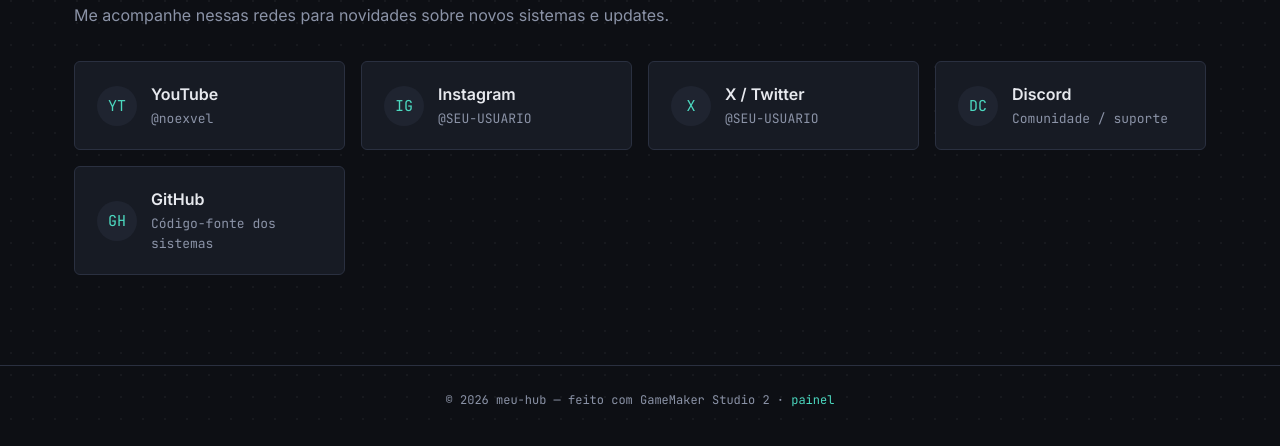
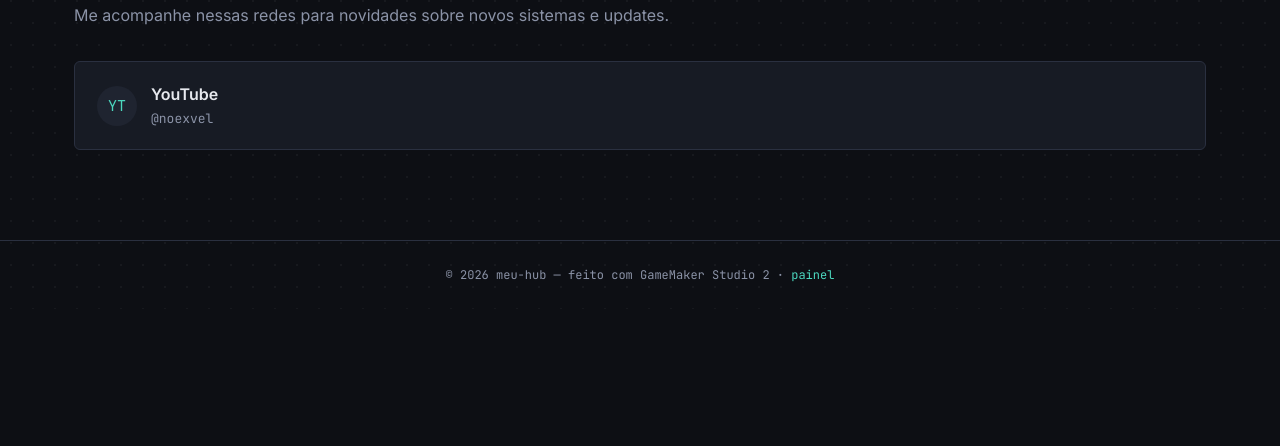
Before and after one commit to NoeXVel/minha-biblioteca.br.io, a plain HTML site: page social.html in a window 1280 px wide. Shown: the part 142-588 px from the top of the page. Drawn offline with Linux system fonts and the light colour scheme.

Commit message:
Update social.html

```diff
--- a/social.html
+++ b/social.html
@@ -34,22 +34,6 @@
       <div class="social-icon">YT</div>
       <div><h3>YouTube</h3><span>@noexvel</span></div>
     </a>
-    <a class="social-card" href="https://instagram.com/SEU-USUARIO" target="_blank" rel="noopener">
-      <div class="social-icon">IG</div>
-      <div><h3>Instagram</h3><span>@SEU-USUARIO</span></div>
-    </a>
-    <a class="social-card" href="https://x.com/SEU-USUARIO" target="_blank" rel="noopener">
-      <div class="social-icon">X</div>
-      <div><h3>X / Twitter</h3><span>@SEU-USUARIO</span></div>
-    </a>
-    <a class="social-card" href="https://discord.gg/SEU-CONVITE" target="_blank" rel="noopener">
-      <div class="social-icon">DC</div>
-      <div><h3>Discord</h3><span>Comunidade / suporte</span></div>
-    </a>
-    <a class="social-card" href="https://github.com/SEU-USUARIO" target="_blank" rel="noopener">
-      <div class="social-icon">GH</div>
-      <div><h3>GitHub</h3><span>Código-fonte dos sistemas</span></div>
-    </a>
   </div>
 </div>
 
```
